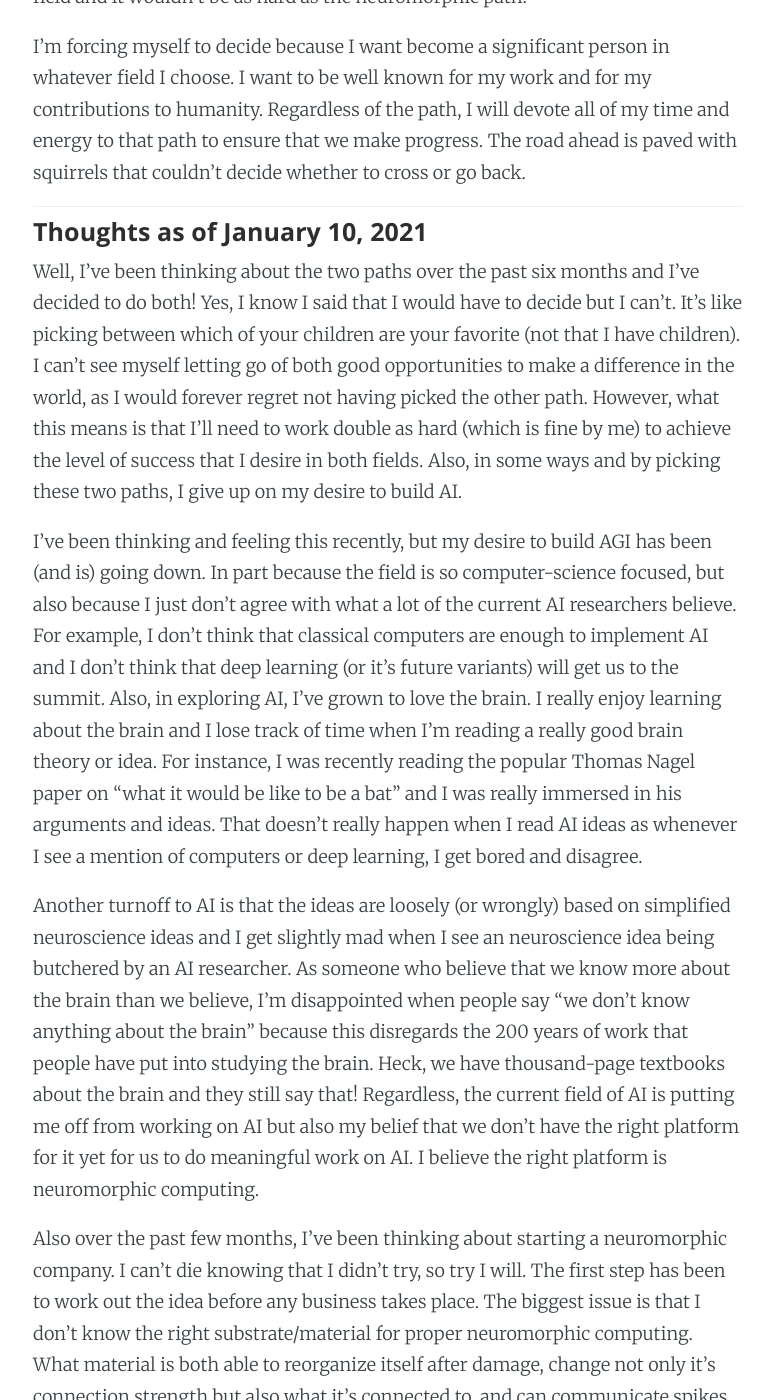
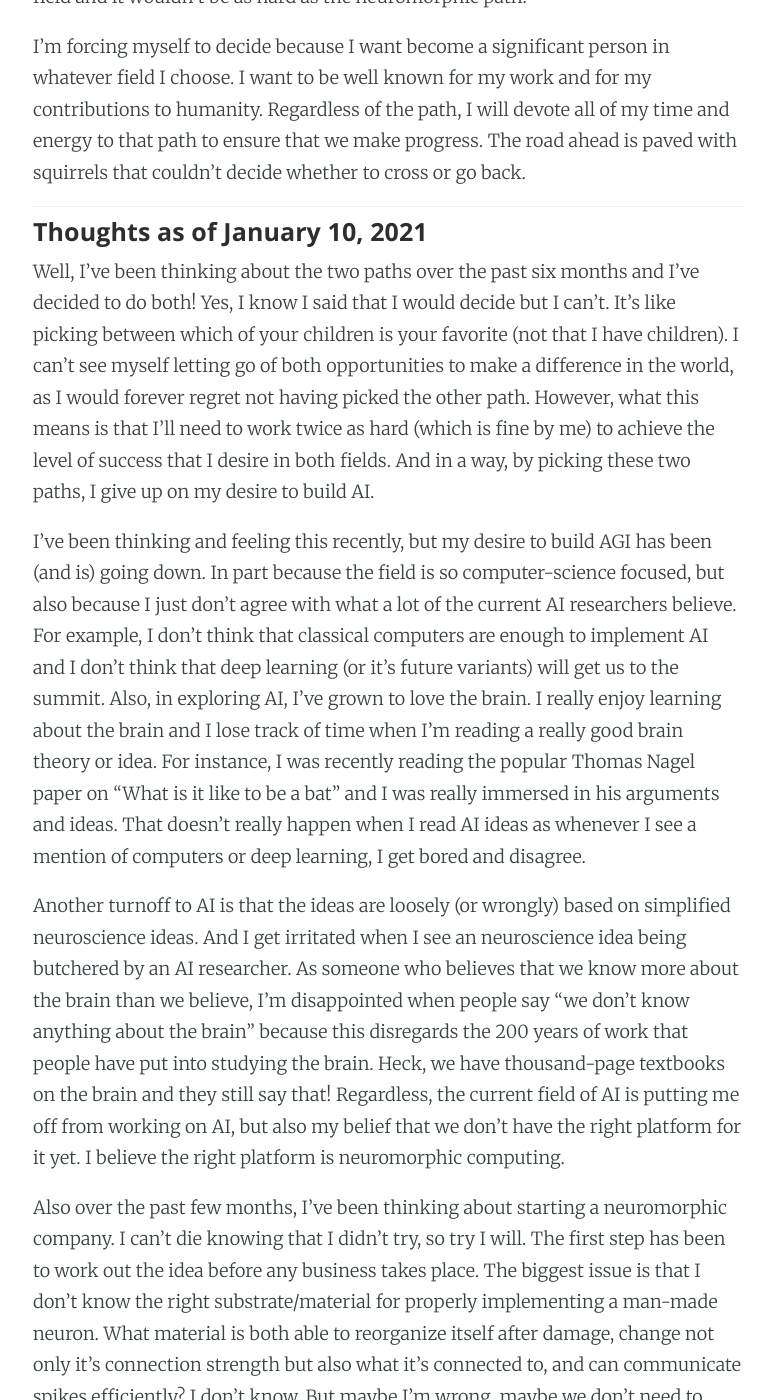
Before and after one commit to Brian-Pho/Cadence, a Jekyll site: the page built from _posts/2019-05-09-my-quest-for-artificial-intelligence.md, in a window 1280 px wide and 1400 px high, scrolled down 6834 px. Shown: the whole window, without its empty margins (252-1025 px from the left). Built offline with Jekyll 4.4.1, drawn with Linux system fonts in a browser that asks for light colours; some of the changed text lies outside the part shown.

Commit message:
Update previous posts

```diff
--- a/_posts/2019-5-9-my-quest-for-artificial-intelligence.md
+++ b/_posts/2019-05-09-my-quest-for-artificial-intelligence.md
@@ -110,14 +110,14 @@
 
 #### Thoughts as of January 10, 2021
 
-Well, I've been thinking about the two paths over the past six months and I've decided to do both! Yes, I know I said that I would have to decide but I can't. It's like picking between which of your children are your favorite (not that I have children). I can't see myself letting go of both good opportunities to make a difference in the world, as I would forever regret not having picked the other path. However, what this means is that I'll need to work double as hard (which is fine by me) to achieve the level of success that I desire in both fields. Also, in some ways and by picking these two paths, I give up on my desire to build AI.
+Well, I've been thinking about the two paths over the past six months and I've decided to do both! Yes, I know I said that I would decide but I can't. It's like picking between which of your children is your favorite (not that I have children). I can't see myself letting go of both opportunities to make a difference in the world, as I would forever regret not having picked the other path. However, what this means is that I'll need to work twice as hard (which is fine by me) to achieve the level of success that I desire in both fields. And in a way, by picking these two paths, I give up on my desire to build AI.
 
-I've been thinking and feeling this recently, but my desire to build AGI has been (and is) going down. In part because the field is so computer-science focused, but also because I just don't agree with what a lot of the current AI researchers believe. For example, I don't think that classical computers are enough to implement AI and I don't think that deep learning (or it's future variants) will get us to the summit. Also, in exploring AI, I've grown to love the brain. I really enjoy learning about the brain and I lose track of time when I'm reading a really good brain theory or idea. For instance, I was recently reading the popular Thomas Nagel paper on "what it would be like to be a bat" and I was really immersed in his arguments and ideas. That doesn't really happen when I read AI ideas as whenever I see a mention of computers or deep learning, I get bored and disagree.
+I've been thinking and feeling this recently, but my desire to build AGI has been (and is) going down. In part because the field is so computer-science focused, but also because I just don't agree with what a lot of the current AI researchers believe. For example, I don't think that classical computers are enough to implement AI and I don't think that deep learning (or it's future variants) will get us to the summit. Also, in exploring AI, I've grown to love the brain. I really enjoy learning about the brain and I lose track of time when I'm reading a really good brain theory or idea. For instance, I was recently reading the popular Thomas Nagel paper on "What is it like to be a bat" and I was really immersed in his arguments and ideas. That doesn't really happen when I read AI ideas as whenever I see a mention of computers or deep learning, I get bored and disagree.
 
-Another turnoff to AI is that the ideas are loosely (or wrongly) based on simplified neuroscience ideas and I get slightly mad when I see an neuroscience idea being butchered by an AI researcher. As someone who believe that we know more about the brain than we believe, I'm disappointed when people say "we don't know anything about the brain" because this disregards the 200 years of work that people have put into studying the brain. Heck, we have thousand-page textbooks about the brain and they still say that! Regardless, the current field of AI is putting me off from working on AI but also my belief that we don't have the right platform for it yet for us to do meaningful work on AI. I believe the right platform is neuromorphic computing.
+Another turnoff to AI is that the ideas are loosely (or wrongly) based on simplified neuroscience ideas. And I get irritated when I see an neuroscience idea being butchered by an AI researcher. As someone who believes that we know more about the brain than we believe, I'm disappointed when people say "we don't know anything about the brain" because this disregards the 200 years of work that people have put into studying the brain. Heck, we have thousand-page textbooks on the brain and they still say that! Regardless, the current field of AI is putting me off from working on AI, but also my belief that we don't have the right platform for it yet. I believe the right platform is neuromorphic computing.
 
-Also over the past few months, I've been thinking about starting a neuromorphic company. I can't die knowing that I didn't try, so try I will. The first step has been to work out the idea before any business takes place. The biggest issue is that I don't know the right substrate/material for proper neuromorphic computing. What material is both able to reorganize itself after damage, change not only it's connection strength but also what it's connected to, and can communicate spikes efficiently? I don't know. But maybe I'm wrong, maybe we don't need to copy every single biological detail as we will find some other way to implement the core neuron features. I'm still in the early stages of working out the technical details but I believe it will happen, because it must happen.
+Also over the past few months, I've been thinking about starting a neuromorphic company. I can't die knowing that I didn't try, so try I will. The first step has been to work out the idea before any business takes place. The biggest issue is that I don't know the right substrate/material for properly implementing a man-made neuron. What material is both able to reorganize itself after damage, change not only it's connection strength but also what it's connected to, and can communicate spikes efficiently? I don't know. But maybe I'm wrong, maybe we don't need to copy every single biological detail as we will find some other way to implement the core features of a neuron. I'm still in the early stages of working out the technical details but I believe it will happen, because it must happen.
 
-Aside from neuromorphic computing, I read a textbook called "The Neurology of Consciousness" and found a gem of an idea in it (even though most of the textbook was ok/bad). The idea is that suppose there are three areas of the brain devoted to say vision. One area takes in visual information from the eye, one generates visual information (implementing the ability to imagine), and one compares the inputs and generates our experience vision. We're only conscious of the last area as it generates our experience of vision, but damage to any area affects vision. There are cases where patients show damage to one area that doesn't affect the other. For example, some patients can't imagine colors but can perceive and understand colors, while other patients can't imagine or perceive colors, but still understand it. However, the interesting case is when a patient can't understand colors. This would mean damage to the last area and is similar to species that don't have that color in their visual spectrum. This is getting a bit long so you can read my textbook notes to learn more, but this idea makes so much sense to me. It also finally places an idea of where consciousness is and explains agnosia (unawareness of a deficit).
+Aside from neuromorphic computing, I read a textbook called "The Neurology of Consciousness" and found a gem of an idea in it (even though most of the textbook was ok/bad). The idea is that suppose there are three areas in the brain devoted to, say, vision. One area takes in visual information from the eye, one generates visual information (implementing the ability to imagine), and one compares the inputs and generates our experience of vision. We're only conscious of the last area as it generates our experience, but damage to any area affects vision. There are cases where patients show damage to one area that doesn't affect the other. For example, some patients can't imagine colors but can perceive and understand colors, while other patients can't imagine or perceive colors, but still understand them. However, the interesting case is when a patient can't understand colors. This would mean damage to the last area and is similar to species that don't have that color in their visual spectrum. This is getting a bit long so you can read my textbook notes to learn more, but this idea makes so much sense to me. It also finally places an idea of where consciousness is and explains agnosia (unawareness of a deficit).
 
-While this idea is exciting, it's only a small piece in the bigger picture of the brain. I've been thinking about ways to organize my knowledge of the brain into better categories and may write a textbook on it but that's an idea for the another time.
+While this idea is exciting, it's only a small piece in the bigger picture of the brain. I've been thinking about ways to organize my knowledge of the brain into better categories and may write a textbook on it, but that's an idea for the another time.
```
Also changed, not shown: _posts/2020-04-01-arguments-for-the-neuroscience-approach-to-ai.md (added, +21 -0 lines), _posts/2020-09-09-where-are-the-dreams.md (added, +24 -0 lines), _posts/2020-4-1-arguments-for-the-neuroscience-approach-to-ai.md (deleted, +0 -21 lines), _posts/2020-9-9-where-are-the-dreams.md (deleted, +0 -23 lines), README.md, _posts/2019-05-04-welcome.md (renamed from _posts/2019-5-4-welcome.md), _posts/2019-06-06-weak-points.md (renamed from _posts/2019-6-6-weak-points.md).
